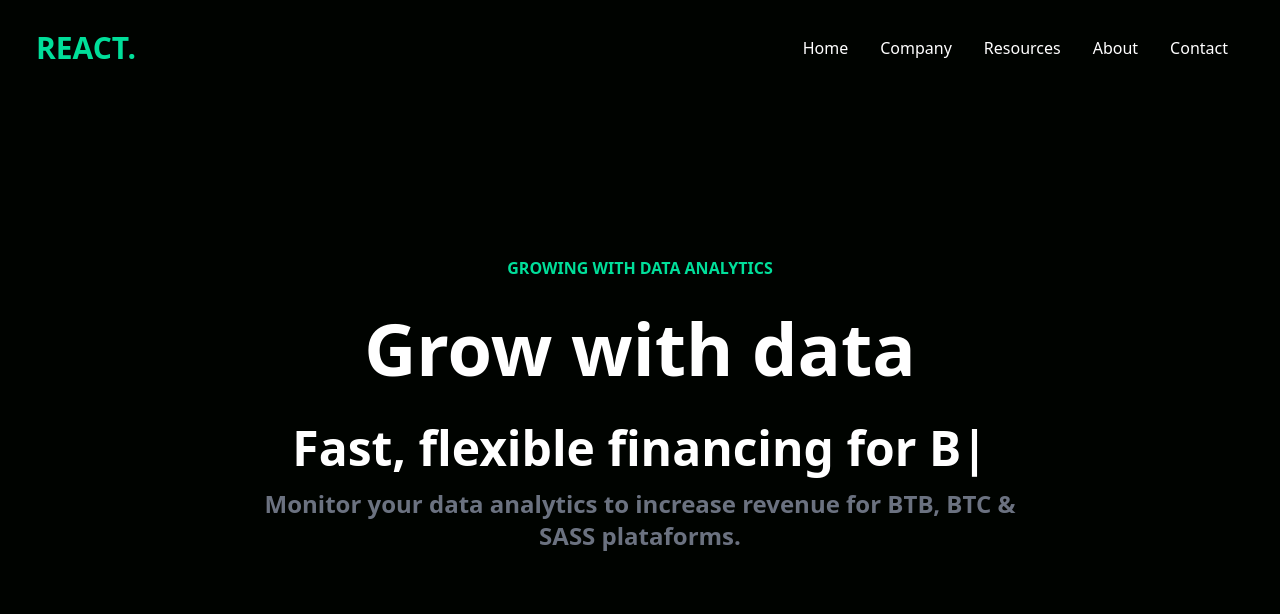
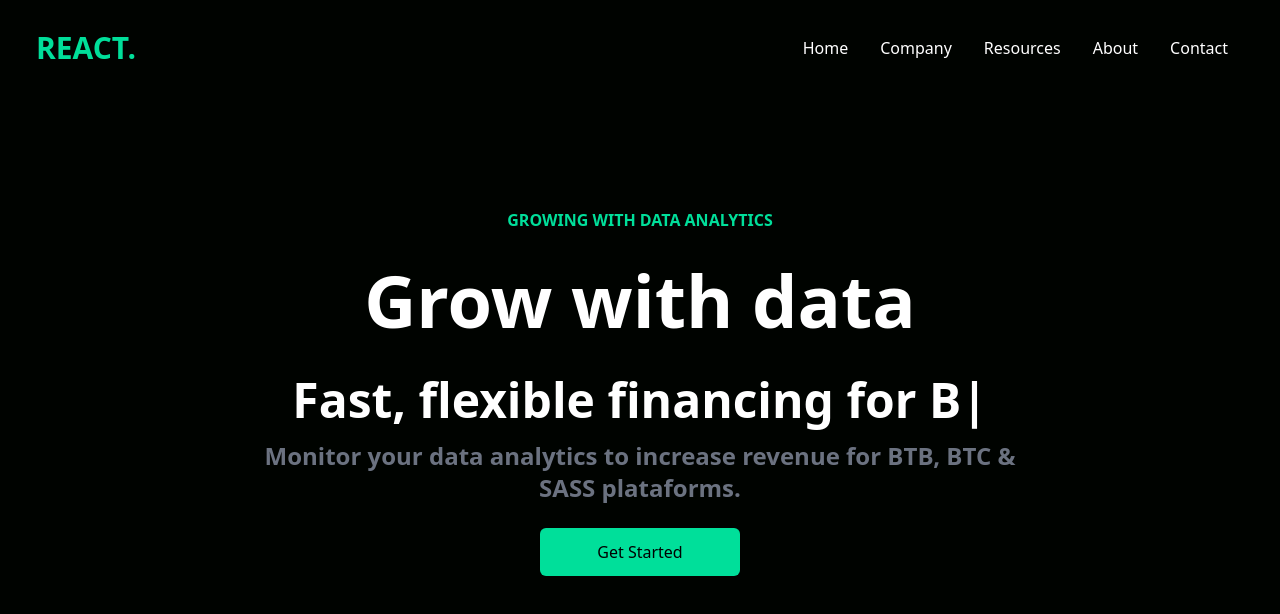
Before and after one commit to Yaguera/Data_Finance_Page, a React (Create React App) app: page / in a window 1280 px wide. Shown: the top 614 px of the page. Built offline with nearby package versions, Linux system fonts and the light colour scheme; the HTML template or start-up script is replaced by a standard one.

Commit message:
"Add button to Hero component"

```diff
--- a/src/components/Hero.jsx
+++ b/src/components/Hero.jsx
@@ -26,13 +26,14 @@ const typed = new Typed(el.current, {
     }, []);
 return (
     <div className='text-white'>
-        <div className="max-w-[800px] mt-[-96px] w-full h-screen mx-auto text-center flex flex-col justify-center">
+        <div className="max-w-[800px] mt-[-96px] w-full h-screen mx-auto text-center flex flex-col justify-center ">
             <p className='text-[#00df9a] font-bold p-2'>GROWING WITH DATA ANALYTICS</p>
             <h1 className='text-4xl sm:text-6xl md:text-7xl font-bold md:py-6'>Grow with data</h1>
             <div className='flex justify-center items-center'>
                 <p className='text-xl sm:text-4xl md:text-5xl font-bold py-4'>Fast, flexible financing for <span ref={el}></span></p>
             </div>
             <p className='text-xl md:text-2xl font-bold text-gray-500'>Monitor your data analytics to increase revenue for BTB, BTC & SASS plataforms.</p>
+            <button className='bg-[#00df9a] rounded-md w-[200px] mx-auto font-medium my-6 px5 py-3 text-black'>Get Started</button>
         </div>
     </div>
 )
```
